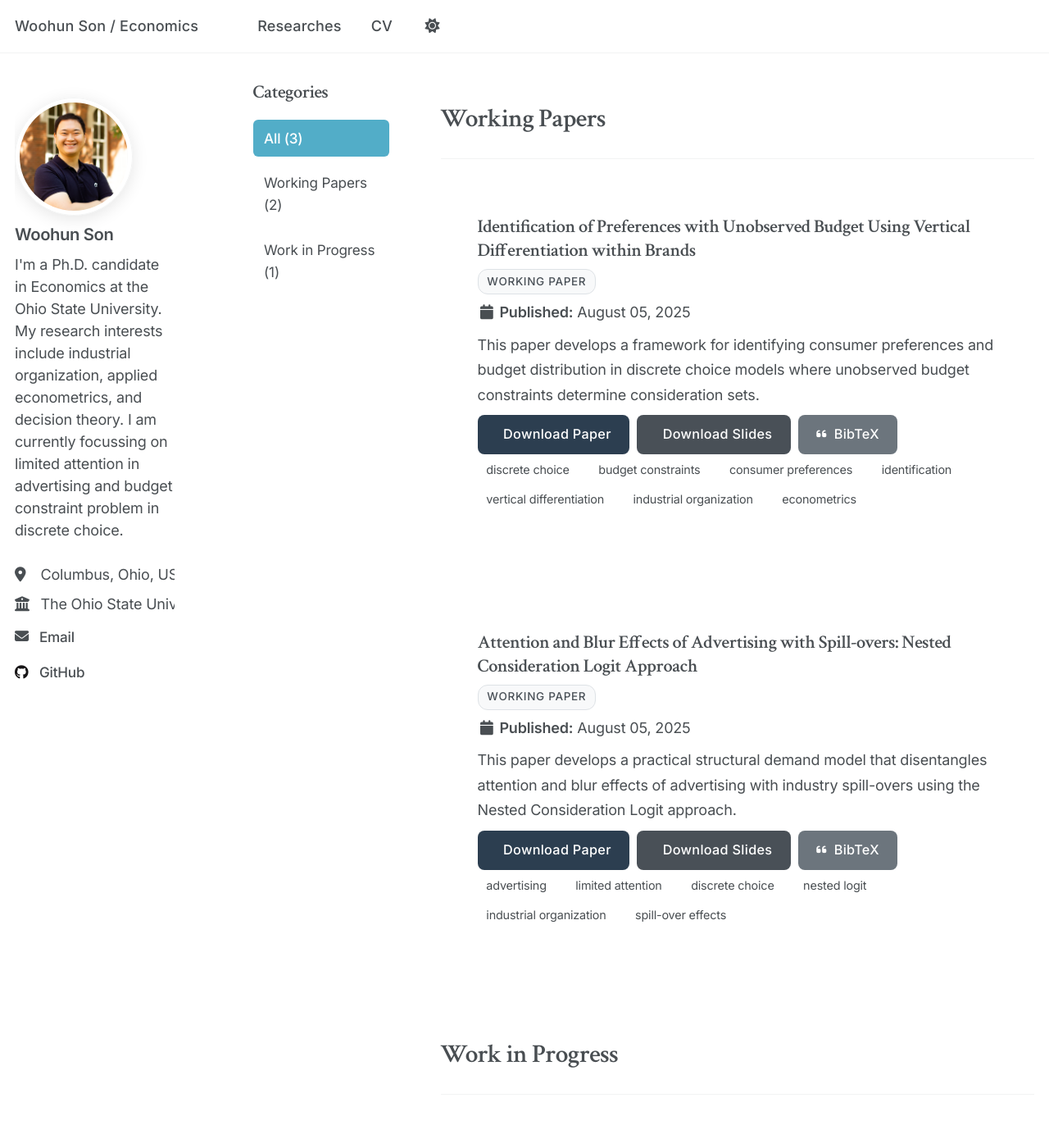
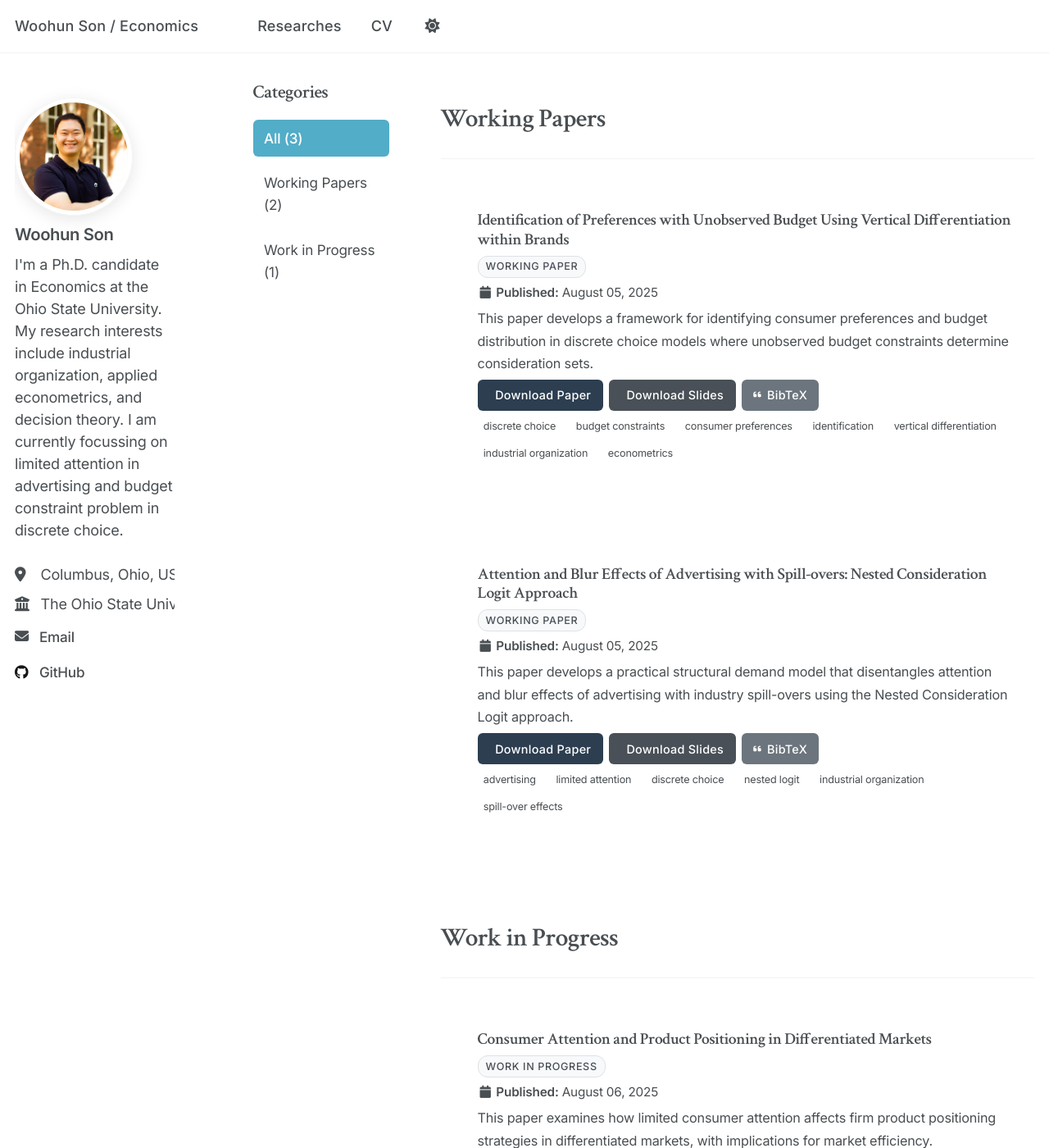
Before and after one commit to SonWoohun/SonWoohun.github.io, a Jekyll site: the page built from _pages/research.html, in a window 1280 px wide and 1400 px high, scrolled down 190 px. Shown: the whole window at 82% size. Built offline with Jekyll 4.4.1, drawn with Linux system fonts in a browser that asks for light colours; some web fonts are replaced; a script that is not in the unit is left out.

Commit message:
reduce bottom space, smaller font size, and include sidebar

```diff
--- a/_sass/custom-research.scss
+++ b/_sass/custom-research.scss
@@ -106,7 +106,7 @@
   border: 1px solid var(--global-border-light);
   border-radius: 8px;
   padding: 0;
-  margin-bottom: 1.25rem;
+  margin-bottom: 0.75rem;
   transition: all 0.3s ease;
   position: relative;
   overflow: hidden;
@@ -122,37 +122,44 @@
   }
 
   .archive__item {
-    padding: 0.75rem 1.5rem 0.75rem 2.5rem !important;
+    padding: 0.5rem 1.5rem 0.4rem 2.5rem !important;
 
     * {
       margin-top: 0 !important;
     }
 
     .archive__item-title {
-      margin-bottom: 0.4rem !important;
-      line-height: 1.3 !important;
+      margin-bottom: 0.25rem !important;
+      line-height: 1.2 !important;
+      font-size: 1.1rem !important;
     }
 
     .page__date {
-      margin-bottom: 0.5rem !important;
+      margin-bottom: 0.3rem !important;
+      font-size: 0.85rem !important;
     }
 
     .archive__item-excerpt {
-      margin-bottom: 0.5rem !important;
-      line-height: 1.5 !important;
+      margin-bottom: 0.3rem !important;
+      line-height: 1.4 !important;
+      font-size: 0.9rem !important;
     }
 
     .research-badge {
-      margin-bottom: 0.4rem !important;
+      margin-bottom: 0.25rem !important;
+      font-size: 0.7rem !important;
+      padding: 0.15rem 0.5rem !important;
     }
 
     p {
-      margin-bottom: 0.5rem !important;
+      margin-bottom: 0.3rem !important;
+      font-size: 0.9rem !important;
     }
 
     h2, h3, h4 {
       margin-top: 0 !important;
-      margin-bottom: 0.4rem !important;
+      margin-bottom: 0.25rem !important;
+      font-size: 1.1rem !important;
     }
   }
 }
@@ -260,28 +267,28 @@
 .research-buttons, .archive__item-links {
   display: flex;
   flex-wrap: wrap;
-  gap: 0.5rem;
-  margin-top: 0.5rem !important;
+  gap: 0.4rem;
+  margin-top: 0.3rem !important;
   margin-bottom: 0 !important;
 }
 
 .research-btn, .archive__item-links .btn {
   display: inline-flex;
   align-items: center;
-  padding: 0.6rem 1.25rem;
-  font-size: 0.9rem;
+  padding: 0.4rem 0.8rem;
+  font-size: 0.8rem;
   font-weight: 500;
   font-family: 'Inter', sans-serif;
   text-decoration: none;
-  border-radius: 8px;
+  border-radius: 6px;
   transition: all 0.2s ease;
   border: 1px solid transparent;
   position: relative;
   overflow: hidden;
 
   i {
-    margin-right: 0.5rem;
-    font-size: 0.85em;
+    margin-right: 0.4rem;
+    font-size: 0.75em;
   }
 
   &:hover {
@@ -394,11 +401,11 @@
   display: inline-block;
   background-color: var(--global-bg-light);
   color: var(--global-text-color-fade);
-  padding: 0.2rem 0.6rem;
-  margin-right: 0.5rem;
-  margin-bottom: 0.3rem;
-  font-size: 0.8rem;
-  border-radius: 15px;
+  padding: 0.15rem 0.4rem;
+  margin-right: 0.3rem;
+  margin-bottom: 0.2rem;
+  font-size: 0.7rem;
+  border-radius: 10px;
   border: 1px solid var(--global-border-light);
   transition: all 0.2s ease;
 
```
Also changed, not shown: _pages/research.html (+14 -2 lines).
